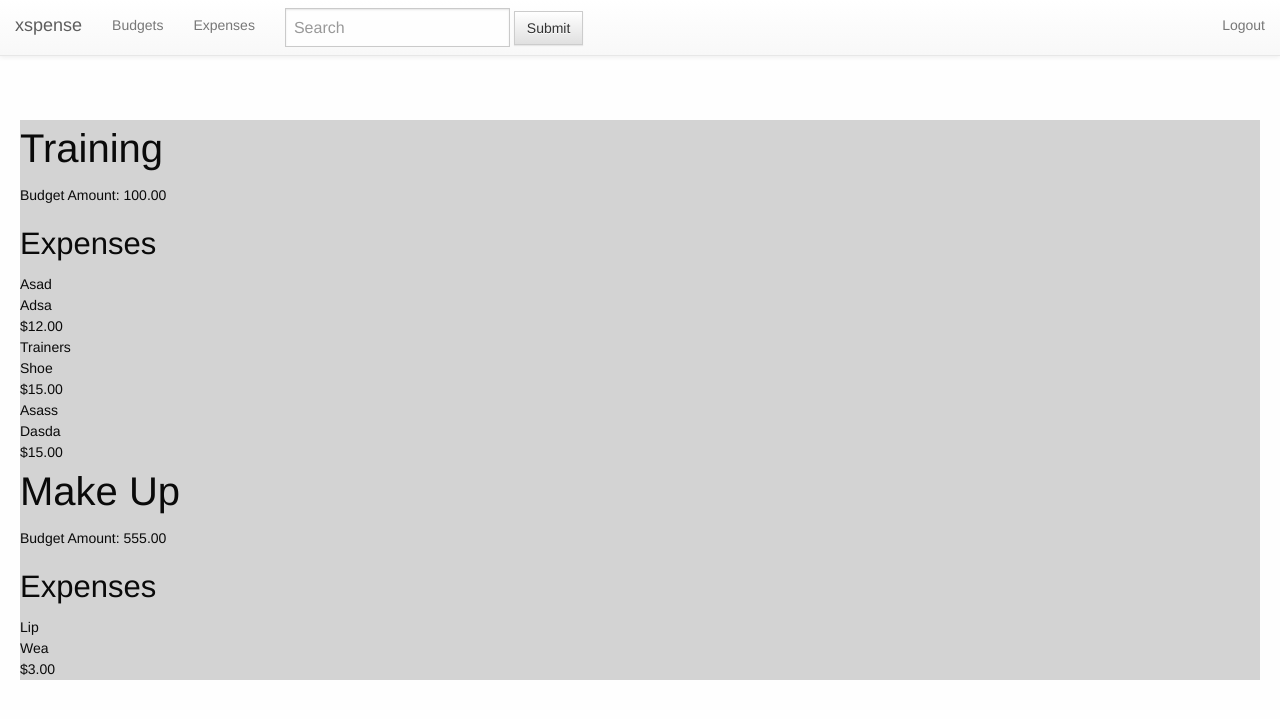
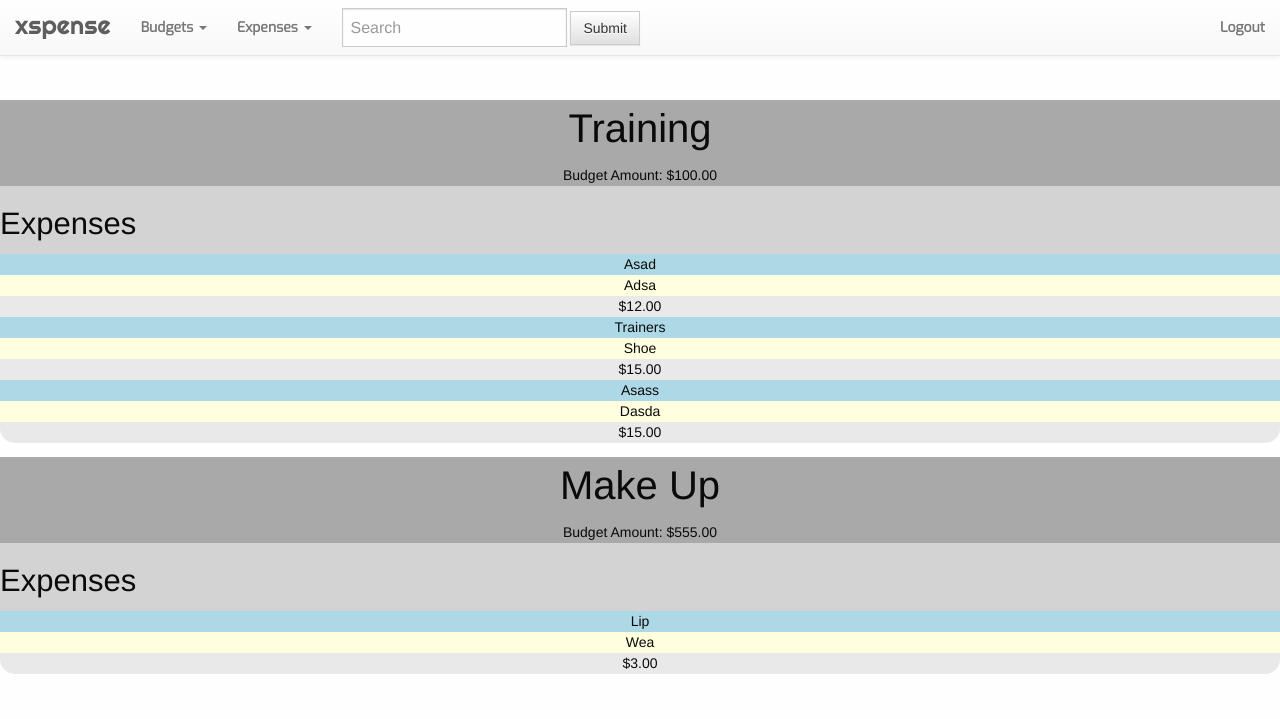
Before and after one commit to shannonphu/xspense, a Django app: page / in a window 1280 px wide. Shown: the top 719 px of the page. Run offline with Django 3.2, Linux system fonts and the light colour scheme; a user stored in the database is signed in; data comes from the database, SQL or seed files in the repository; both versions use the stored data as it was after the commit; some libraries are stand-ins or nearby versions.

Commit message:
fix navbar links and routing

```diff
--- a/app_xspense/static/css/xspense.css
+++ b/app_xspense/static/css/xspense.css
@@ -1,9 +1,18 @@
-.info {
-  background-color: black; }
+body {
+  margin-top: 100px; }
 
-body {
-  margin-top: 100px;
-  padding: 20px; }
+.row {
+  margin: 0 0.8333rem 0 0.8333rem;
+  width: auto;
+  max-width: 100%; }
+
+nav .navbar-brand {
+  font-family: 'Righteous', cursive;
+  font-size: 1.8em; }
+nav .nav a {
+  font-family: 'Exo', sans-serif;
+  margin-top: 3px;
+  font-weight: 600; }
 
 .messages li {
   list-style-type: none; }
@@ -47,49 +56,23 @@ div.hidden {
   text-align: right;
   border-top: none; }
 
-.budget {
-  background-color: lightgrey; }
-
-/*.budget {
-	background-color: lightgrey;
-	//margin: 0 10px 30px 0;
-	border-radius: 15px;
-	text-align: center;
-	//padding: 0;
-	.budget-info {
-		background-color: darkgrey;
-		//padding: 10px 0 10px 0;
-	}
-	.expense-info {
-		//padding: 10px;
-	}
-	h2 {
-		margin: 0;
-		padding: 0;
-	}
-	h3 {
-		text-align: left;
-	}
-	.exspense {
-		//margin: 0 10px 10px 0;
-		border-radius: 10px;
-		text-align: center;
-		.item {
-			background-color: lightblue;
-			//padding: 5px;
-			margin-bottom: 0;
-		}
-		.location {
-			background-color: lightyellow;
-			//padding: 5px;
-			margin-bottom: 0;
-		}
-		.price {
-			background-color: $white-opacity;
-			//padding: 5px;
-			margin-bottom: 0;
-		}
-	}
-}*/
+.budgets {
+  background-color: lightgrey;
+  border-radius: 15px;
+  text-align: center;
+  margin-bottom: 1em; }
+  .budgets .budget-info {
+    background-color: darkgrey; }
+  .budgets h3 {
+    text-align: left; }
+  .budgets .exspense {
+    border-radius: 10px;
+    text-align: center; }
+    .budgets .exspense .item {
+      background-color: lightblue; }
+    .budgets .exspense .location {
+      background-color: lightyellow; }
+    .budgets .exspense .price {
+      background-color: rgba(255, 255, 255, 0.5); }
 
 /*# sourceMappingURL=xspense.css.map */
--- a/app_xspense/static/css/xspense.scss
+++ b/app_xspense/static/css/xspense.scss
@@ -3,14 +3,29 @@ $nav-button-color: lightgrey;
 $white-opacity: rgba(255,255,255,0.5);
 $warning-color: #f2dede;
 
-.info {
-	background-color: black;
+body {
+	margin-top: 100px;
 }
 
-body {
-	margin-top: 100px;
-	padding: 20px;
+.row {
+	margin: 0 0.8333rem 0 0.8333rem;
+    width: auto;
+    max-width: 100%;
 }
+
+// NAV BAR CSS
+nav {
+	.navbar-brand {
+		font-family: 'Righteous', cursive;
+		font-size: 1.8em;
+	}
+	.nav a {
+		font-family: 'Exo', sans-serif;
+		margin-top: 3px;
+		font-weight: 600;
+	}
+}
+
 
 // FLASH CSS
 
@@ -73,48 +88,36 @@ div.hidden {
 
 // BUDGET POST CSS
 .budget {
-	background-color: lightgrey;
+	//background-color: lightgrey;
 }
 
 
-/*.budget {
+.budgets {
 	background-color: lightgrey;
-	//margin: 0 10px 30px 0;
 	border-radius: 15px;
 	text-align: center;
-	//padding: 0;
+	margin-bottom: 1em;
 	.budget-info {
 		background-color: darkgrey;
-		//padding: 10px 0 10px 0;
 	}
 	.expense-info {
 		//padding: 10px;
 	}
-	h2 {
-		margin: 0;
-		padding: 0;
-	}
+
 	h3 {
 		text-align: left;
 	}
 	.exspense {
-		//margin: 0 10px 10px 0;
 		border-radius: 10px;
 		text-align: center;
 		.item {
 			background-color: lightblue;
-			//padding: 5px;
-			margin-bottom: 0;
 		}
 		.location {
 			background-color: lightyellow;
-			//padding: 5px;
-			margin-bottom: 0;
 		}
 		.price {
 			background-color: $white-opacity;
-			//padding: 5px;
-			margin-bottom: 0;
 		}
 	}
-}*/
+}
--- a/app_xspense/static/js/main.js
+++ b/app_xspense/static/js/main.js
@@ -1,6 +1,6 @@
 $(document).ready(function() {
 	$('.budget:nth-child(4n)').each(function(index) {
-	    $(this).prevAll('.budget').andSelf().wrapAll('<div class="row" style="margin-bottom: 1em"/>');
+	    $(this).prevAll('.budget').andSelf().wrapAll('<div class="row"/>');
 	});
 	$('#budget-expense > .budget').wrapAll('<div class="row" />');
 });
--- a/app_xspense/templates/app_xspense/base.html
+++ b/app_xspense/templates/app_xspense/base.html
@@ -16,6 +16,10 @@
 
 	<!-- Foundation -->
 	<link href="https://cdnjs.cloudflare.com/ajax/libs/foundation/5.5.2/css/foundation.min.css" rel="stylesheet" type="text/css" />
+
+	<!-- Fonts -->
+	<link href='http://fonts.googleapis.com/css?family=Righteous' rel='stylesheet' type='text/css'>
+	<link href='http://fonts.googleapis.com/css?family=Exo' rel='stylesheet' type='text/css'>
 
 	<!-- My CSS Files -->
 	<link rel="stylesheet" href="{% static "css/xspense.css" %}">
@@ -40,8 +44,22 @@
 	    <!-- Collect the nav links, forms, and other content for toggling -->
 	    <div class="collapse navbar-collapse" id="bs-example-navbar-collapse-1">
 	      <ul class="nav navbar-nav">
-	        <li><a href="budgets">Budgets <span class="sr-only">(current)</span></a></li>
-	        <li><a href="expenses">Expenses</a></li>
+	        <li class="dropdown">
+              <a class="dropdown-toggle" data-toggle="dropdown" role="button" aria-haspopup="true" aria-expanded="false">Budgets <span class="caret"></span></a>
+              <ul class="dropdown-menu">
+                <li><a href="/new/budget">New Budget</a></li>
+                <li role="separator" class="divider"></li>
+                <li><a href="/budgets">View Budgets</a></li>
+              </ul>
+            </li>
+	        <li class="dropdown">
+	          <a class="dropdown-toggle" data-toggle="dropdown" role="button" aria-haspopup="true" aria-expanded="false">Expenses <span class="caret"></span></a>
+	          <ul class="dropdown-menu">
+	            <li><a href="/new/expense">Record Expense</a></li>
+	            <li role="separator" class="divider"></li>
+	            <li><a href="/expenses">View Expenses</a></li>
+	          </ul>
+	        </li>
 	      </ul>
 	      <form class="navbar-form navbar-left" role="search">
 	        <div class="form-group">
--- a/app_xspense/templates/app_xspense/overview.html
+++ b/app_xspense/templates/app_xspense/overview.html
@@ -17,13 +17,13 @@
 		<div id="budget-expense">
 		{% for budget in budgets %}
 			<div class="medium-6 large-3 columns budget">
+				<div class="budgets">
 				<div class="budget-info">
 					<h2 class="purpose">{{ budget.purpose|title }}</h2>
-					<p class="amount">Budget Amount: {{ budget.amount }}</p>
+					<p class="amount">Budget Amount: ${{ budget.amount }}</p>
 				</div>
 				<div class="expense-info">
 					<h3>Expenses</h3>
-
 					{% for expense in budget.expense_set.all %}
 						<div class="exspense">
 							<div class="item">{{ expense.item|title }}</div>
@@ -32,7 +32,8 @@
 						</div>
 					{% endfor %}
 				</div>
-			</div>
+				</div>
+				</div>
 		{% endfor %}
 		</div>
 	{% else %}
```
Also changed, not shown: db.sqlite3, 1 other file.
